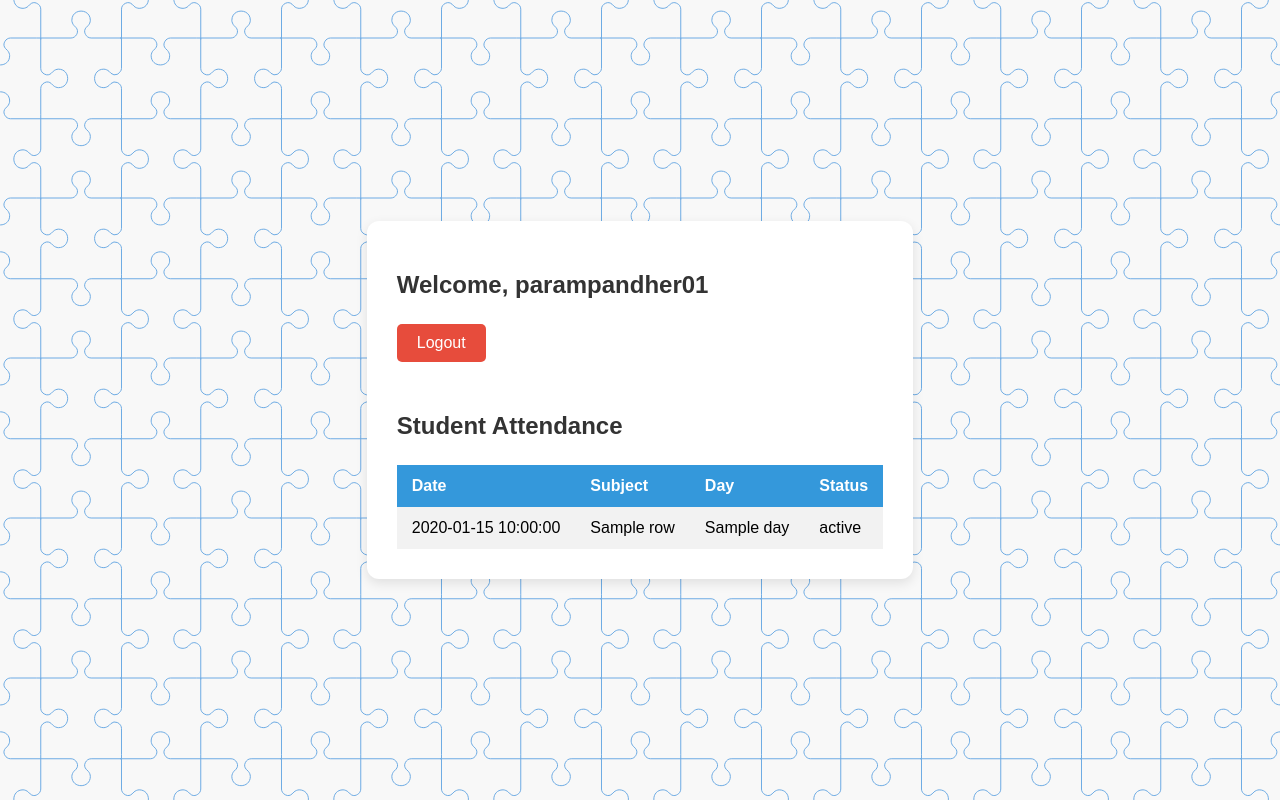
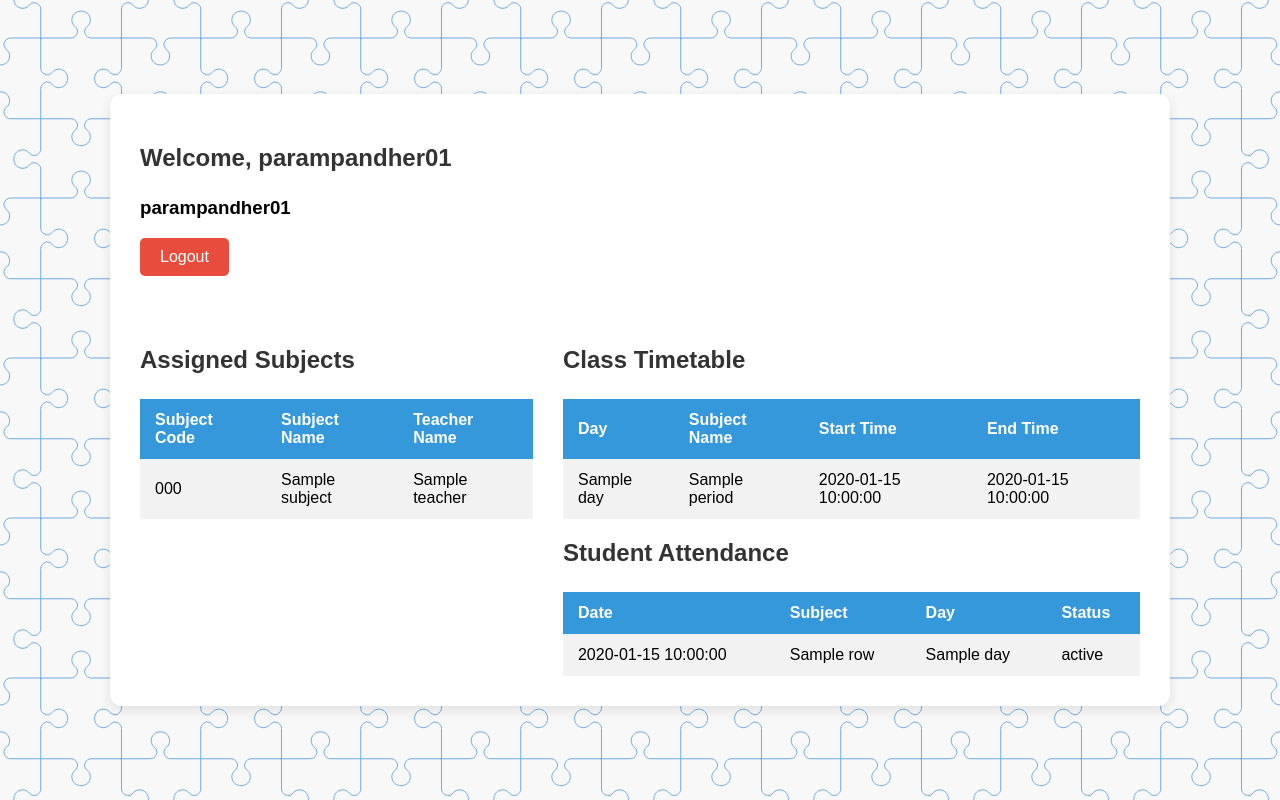
Before and after one commit to parampandher004/attendance-system, a Flask app: template templates/student_dashboard.html in a window 1280 px wide. Run offline with Flask 3, Linux system fonts and the light colour scheme; a user stored in the database is signed in; tables that the repository leaves empty hold one stand-in row (values such as "Sample post"); the template is opened without the code that fills it: most values are stand-ins (such as "Sample title", 1, 10 or a date in 2020).

Commit message:
Added more tables in dashboard.

```diff
--- a/app.py
+++ b/app.py
@@ -92,6 +92,25 @@
     if session.get("role") != "student":
         return redirect("/")
     db = get_db()
+    subjects = db.execute("""
+        SELECT sub.code as subject_code, sub.name as subject, t.name as teacher, c.name as class_name, c.id as class_id FROM students s
+        JOIN classes c ON s.class_id = c.id
+        JOIN teacherSubjects ts ON c.id = ts.class_id
+        JOIN subjects sub ON ts.subject_id = sub.id
+        JOIN teachers t ON ts.teacher_id = t.id
+        WHERE s.user_id=?
+    """, (session["user_id"],)).fetchall()
+
+    session["class_name"] = subjects[0]["class_name"] if subjects else None
+    session["class_id"] = subjects[0]["class_id"] if subjects else None
+
+    periods = db.execute("""
+        SELECT sub.name as subject_name, p.day, p.start_time, p.end_time FROM periods p
+        JOIN teacherSubjects ts ON p.teacher_subject_id = ts.id
+        JOIN subjects sub ON ts.subject_id = sub.id
+        WHERE ts.class_id = ?
+    """, (session["class_id"],)).fetchall()
+
     attendance = db.execute("""
         SELECT a.date, a.status, sub.name as subject, p.day as day FROM attendance a
         JOIN periods p ON a.period_id = p.id
@@ -99,7 +118,7 @@
         JOIN subjects sub ON ts.subject_id = sub.id
         WHERE a.student_id=(SELECT id FROM students WHERE user_id=?)
     """, (session["user_id"],)).fetchall()
-    return render_template("student_dashboard.html", attendance=attendance)
+    return render_template("student_dashboard.html", subjects=subjects, attendance=attendance, periods=periods)
 
 # ---------------- Teacher Dashboard ----------------
 @app.route("/teacher")
--- a/static/style.css
+++ b/static/style.css
@@ -19,12 +19,17 @@
   width: 100%;
 }
 .dashboard-container {
-  max-width: 900px;
+  max-width: 1000px;
   margin: 50px auto;
   background-color: #fff;
   padding: 30px;
   border-radius: 12px;
   box-shadow: 0 4px 12px rgba(0, 0, 0, 0.1);
+}
+.compartments {
+  display: flex;
+  gap: 30px;
+  margin-top: 20px;
 }
 .form-side,
 .image-side {
--- a/templates/student_dashboard.html
+++ b/templates/student_dashboard.html
@@ -1,9 +1,50 @@
 {% extends "base.html" %} {% block title %}Student Dashboard{% endblock %} {%
 block content %}
 <div class="dashboard-container">
+  <div class="header">
     <h2>Welcome, {{ session.username }}</h2>
+    <h3>{{ session.class_name }}</h3>
     <a class="logout-btn" href="/logout">Logout</a>
+  </div>
+  {% if session.class_name %}
+  <div class="compartments">
+    <div class="compartment">
+      <h2>Assigned Subjects</h2>
+      <table>
+        <tr>
+          <th>Subject Code</th>
+          <th>Subject Name</th>
+          <th>Teacher Name</th>
+        </tr>
+        {% for subject in subjects %}
+        <tr>
+          <td>{{ subject['subject_code'] }}</td>
+          <td>{{ subject['subject'] }}</td>
+          <td>{{ subject['teacher'] }}</td>
+        </tr>
+        {% endfor %}
+      </table>
+    </div>
+    <div class="compartment">
+      <h2>Class Timetable</h2>
+      <table>
+        <tr>
+          <th>Day</th>
+          <th>Subject Name</th>
+          <th>Start Time</th>
+          <th>End Time</th>
+        </tr>
+        {% for period in periods %}
+        <tr>
+          <td>{{ period['day'] }}</td>
+          <td>{{ period['subject_name'] }}</td>
+          <td>{{ period['start_time'] }}</td>
+          <td>{{ period['end_time'] }}</td>
+        </tr>
+        {% endfor %}
+      </table>
 
+      <div class="compartment">
         <h2>Student Attendance</h2>
         <table>
           <tr>
@@ -22,4 +63,10 @@
           {% endfor %}
         </table>
       </div>
+      {% else %}
+      <p>No class assigned yet.</p>
+      {% endif %}
+    </div>
     {% endblock %}
+  </div>
+</div>
```
Also changed, not shown: attendance.db. Lines whose indentation alone changed are shown as unchanged.
